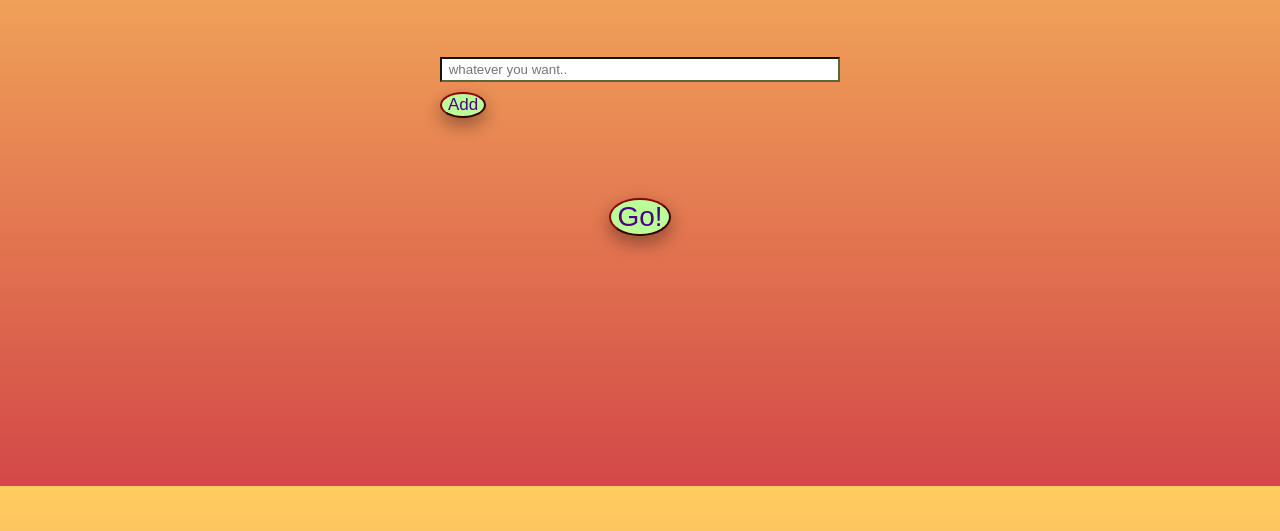
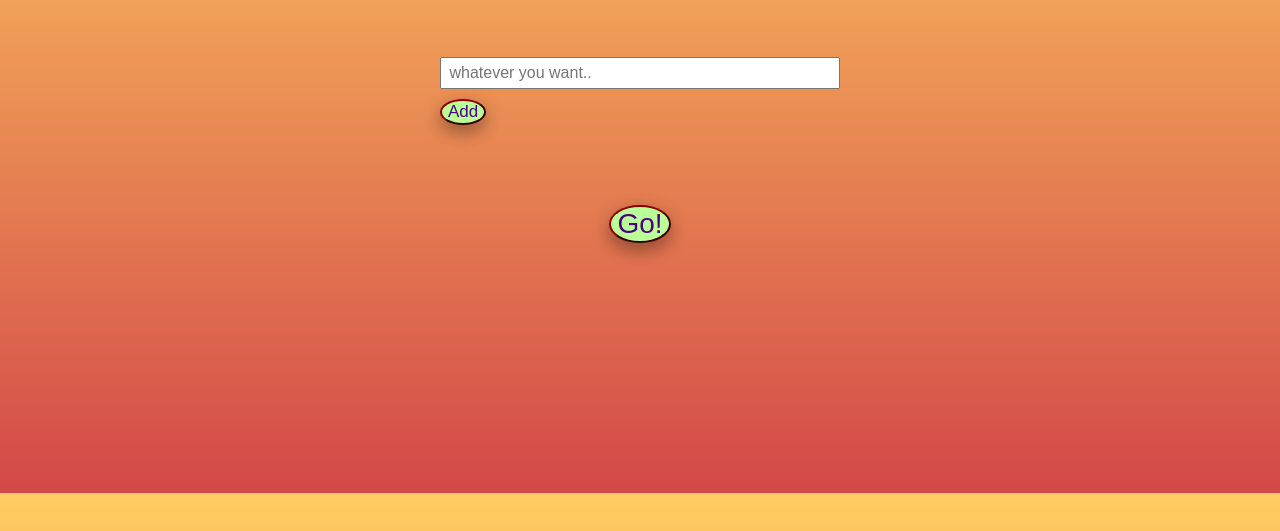
Before and after one commit to LivHed/help-me-choose-whatever, a plain HTML site: page index.html in a window 1280 px wide. Shown: the part 247-778 px from the top of the page. Drawn offline with nearby package versions, Linux system fonts and the light colour scheme.

Commit message:
Change styling of the input field

```diff
--- a/main.css
+++ b/main.css
@@ -31,8 +31,9 @@ h1 {
 
 input {
   margin-top: 10px;
-  border-color: darkolivegreen;
   padding: 3px;
+  height: 22px;
+  font-size: medium;
 }
 
 .addOption {
```
